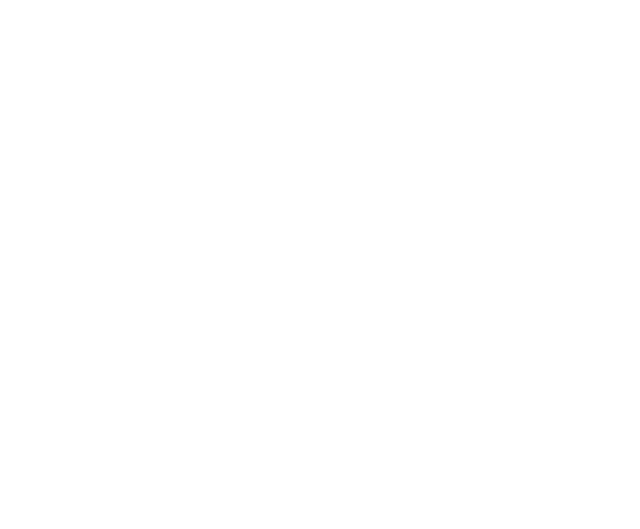
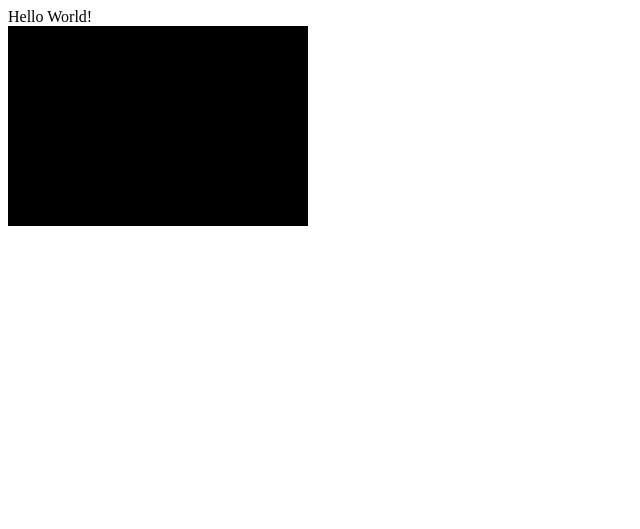
Before and after one commit to irene-hakes/d3-tutorial, a plain HTML site: page index.html in a window 1280 px wide. Shown: the whole page, without its empty margins (0-640 px from the left). Drawn offline with nearby package versions, Linux system fonts and the light colour scheme.

Commit message:
drew rectangle in svg element

```diff
--- a/index.html
+++ b/index.html
@@ -6,9 +6,10 @@
 </head>
 
 <body>
-  <script>
-         // write your d3 code here..
-  </script>
+  <div>Hello World!</div>
+  <svg width="500" height="500" backgroundColor="black">
+    <rect x="0" y="0" width="300" height="200"></rect>
+  </svg>
 </body>
 
 </html>
```
